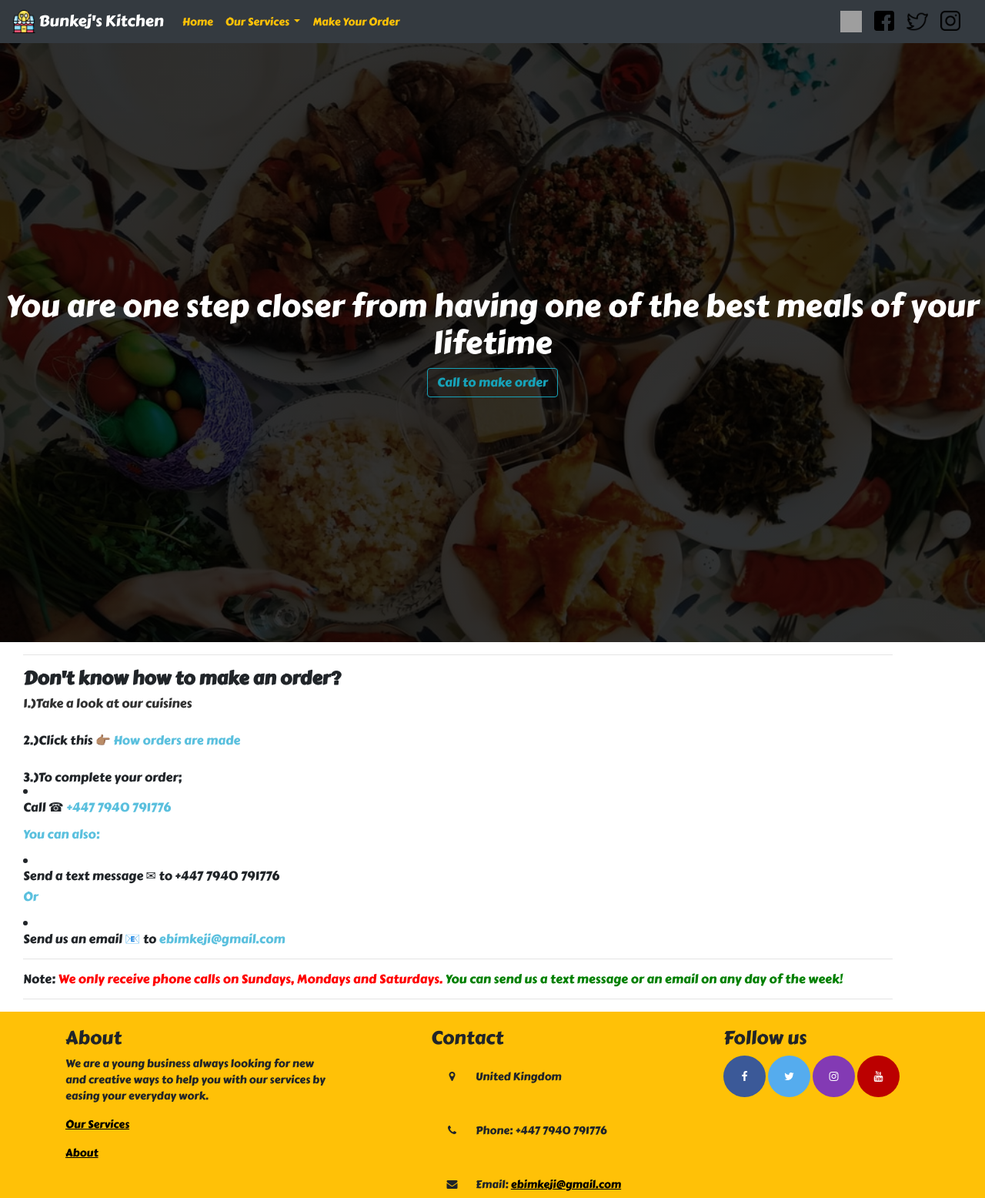
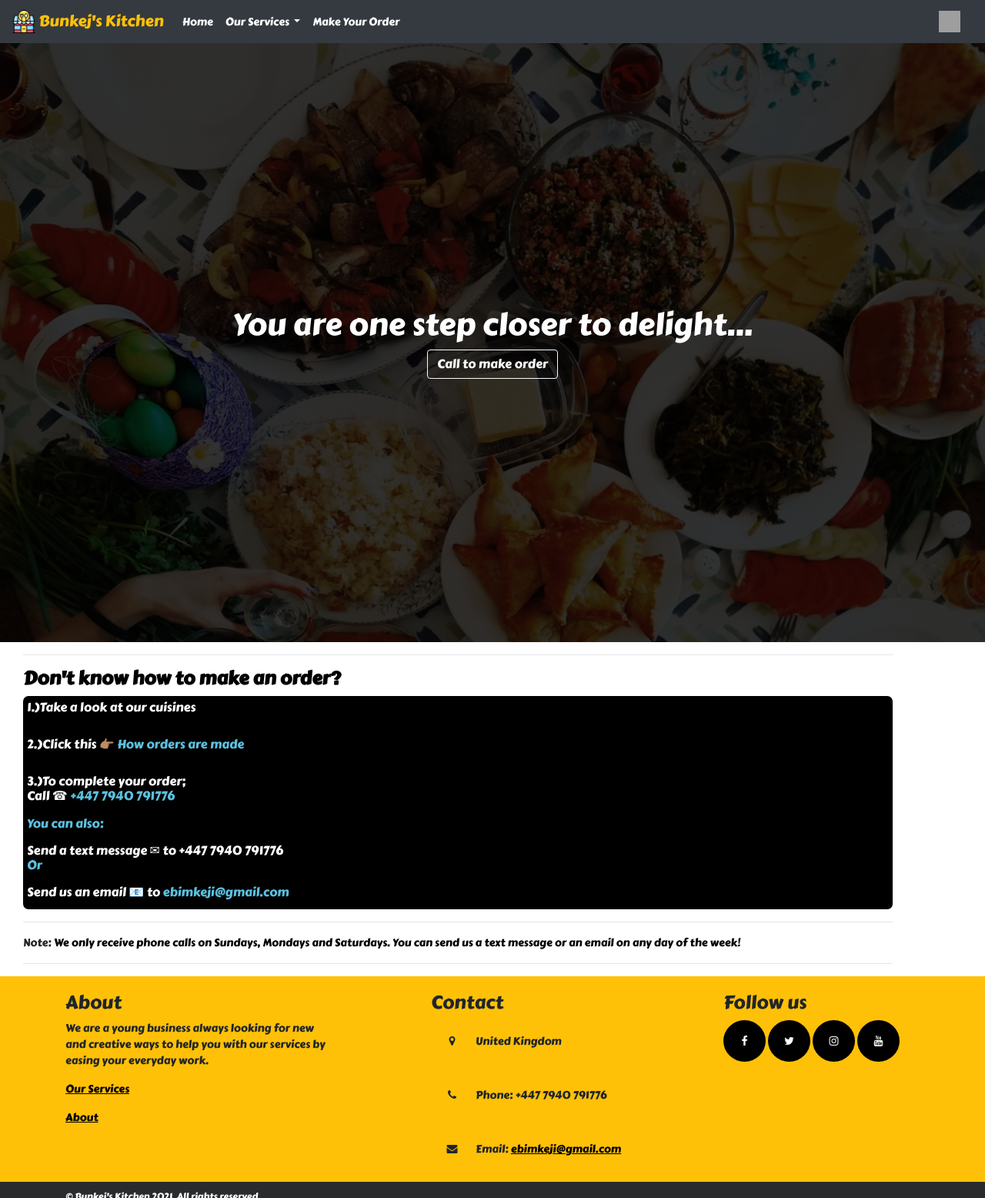
Before and after one commit to EnifeniK/fastfood-project, a Django app: page /order/ in a window 1280 px wide. Shown: the whole page at 77% size. Run offline with Django 3.2, Linux system fonts and the light colour scheme; some libraries are stand-ins or nearby versions; grey boxes are pictures that could not be loaded.

Commit message:
made a lot of changes

```diff
--- a/food/static/food/custom.css
+++ b/food/static/food/custom.css
@@ -1,5 +1,5 @@
 .navbar-nav .nav-link {
-    color: rgba(255,193,7,1) !important;
+    color: white !important;
 }
 
 .navbar-nav .nav-link:hover {
@@ -57,7 +57,7 @@ body, html {
   position: absolute;
   top: 50%;
   left: 50%;
-  transform: translate(-50%, -50%);
+  transform: translate(-50%, -20%);
   color: white;
 }
 
@@ -122,22 +122,22 @@ body, html {
 }
 
 .fa-facebook {
-  background: #3B5998;
+  background: black;
   color: white;
 }
 
 .fa-twitter {
-  background: #55ACEE;
+  background: black;
   color: white;
 }
 
 .fa-instagram {
-  background:  #833AB4;
+  background:  black;
   color: white;
 }
 
 .fa-youtube {
-  background: #bb0000;
+  background: black;
   color: white;
 }
 
--- a/food/templates/food/base.html
+++ b/food/templates/food/base.html
@@ -23,7 +23,7 @@
 <nav id="topNav" class="navbar navbar-expand-md navbar-dark bg-dark">
     <a class="navbar-brand" href="{% url 'home' %}">
         <img src="{% static 'food/restaurant.png' %}" width="30" height="30" class="d-inline-block align-top" alt="Bunkej's Kitchen Logo">
-        <span>Bunkej's Kitchen</span>
+        <span style="color:rgba(255,193,7,1);">Bunkej's Kitchen</span>
     </a>
     <button class="navbar-toggler" type="button" data-toggle="collapse" data-target="#navbarNav" aria-controls="navbarNav" aria-expanded="false" aria-label="Toggle navigation">
         <span class="navbar-toggler-icon"></span>
@@ -50,9 +50,6 @@
 
     <ul class="navbar-nav ml-auto">
         <a class="navbar-brand" href="#" target="_self"><img src="{% static 'food/certificate3.png' %}" width="28" height="28" class="d-inline-block align-top"></a>
-        <a class="navbar-brand" href="https://web.facebook.com/profile.php?id=100007106112838&_rdc=1&_rdr" target="_blank"><img src="{% static 'food/facebook1.png' %}" width="26" height="26" class="d-inline-block align-top"></a>
-        <a class="navbar-brand" href="#" target="_blank"><img src="{% static 'food/twitter2.png' %}" width="28" height="28" class="d-inline-block align-top"></a>
-        <a class="navbar-brand" href="https://www.instagram.com/olubunmienifeni/" target="_blank"><img src="{% static 'food/instagram3.png' %}" width="26" height="26" class="d-inline-block align-top"></a>
     </ul>
     </div>
 </nav>
--- a/food/templates/food/meals.html
+++ b/food/templates/food/meals.html
@@ -69,7 +69,7 @@
         <div class="container">
             <div class="row">
                 <div class="col-md-5 footer-copyright">
-                    <p style="color:#5bc0de">&copy; Bunkej's Kitchen 2021. All rights reserved</p>
+                    <p style="color:white; font-size:12px;">&copy; Bunkej's Kitchen 2021. All rights reserved</p>
                 </div>
             </div>
         </div>
--- a/food/templates/food/orders.html
+++ b/food/templates/food/orders.html
@@ -5,28 +5,32 @@
 
 <div class="another-image">
     <div class="hero-text">
-        <h1 style="color:white">You are one step closer from having one of the best meals of your lifetime</h1>
-        <a href="tel:+4477940791776"><button type="button" class="btn btn-outline-info">Call to make order</button></a>
+        <h1 style="color:white">You are one step closer to delight...</h1>
+        <a href="tel:+4477940791776"><button type="button" class="btn btn-outline-light">Call to make order</button></a>
     </div>
 </div>
 
 <div class="a-div">
     <div class="col-md-11">
         <hr>
-<h4><b>Don't know how to make an order?</b></h4>
-<h6><a href="{% url 'mealpage' %}" style="color:rgba(50,50,50,1)">1.)Take a look at our cuisines</a></h6>
+<h4 style="color:black;"><b>Don't know how to make an order?</b></h4>
+        <div style="position:justify;">
+        <div class="container" style="background-color:black; color:white; padding:5px; border-radius:7px;">
+<h6><a href="{% url 'mealpage' %}" style="color:white;">1.)Take a look at our cuisines</a></h6>
 <br>
 <h6>2.)Click this 👉🏽 <a href="{% url 'objective' %}" style="color:#5bc0de">How orders are made</a></h6>
 <br>
-        <h6>3.)To complete your order;<li><p>Call ☎<a href="tel:+4477940791776" style="color:#5bc0de"> +447 7940 791776</a></p></li>
+        <h6>3.)To complete your order;<p>Call ☎<a href="tel:+4477940791776" style="color:#5bc0de"> +447 7940 791776</a></p>
 <p style="color:#5bc0de">You can also:</p>
-            <li><h6>Send a text message ✉ to +447  7940  791776</li>
+            <h6>Send a text message ✉ to +447  7940  791776
         <p style="color:#5bc0de">Or</p>
-            <li><h6>Send us an email 📧 to <a href="mailto:ebimkeji@gmail.com" style="color:#5bc0de">ebimkeji@gmail.com</a></h6></li>
+            <h6>Send us an email 📧 to <a href="mailto:ebimkeji@gmail.com" style="color:#5bc0de">ebimkeji@gmail.com</a></h6>
+        </div>
 <hr>
-        Note: <h8 style="color:red">We only receive phone calls on Sundays, Mondays and Saturdays. <h8 style="color:green">You can send us a text message or an email on any day of the week!</h8></h8>
+        Note: <h8 style="color:black">We only receive phone calls on Sundays, Mondays and Saturdays. <h8 style="color:black">You can send us a text message or an email on any day of the week!</h8></h8>
         <hr>
     </div>
+        </div>
 </div>
 
 
@@ -65,7 +69,7 @@
         <div class="container">
             <div class="row">
                 <div class="col-md-5 footer-copyright">
-                    <p style="color:#5bc0de">&copy; Bunkej's Kitchen 2021. All rights reserved</p>
+                    <p style="color:white; font-size:12px;">&copy; Bunkej's Kitchen 2021. All rights reserved</p>
                 </div>
             </div>
         </div>
```
Also changed, not shown: food/templates/food/home.html (+5 -5 lines).
